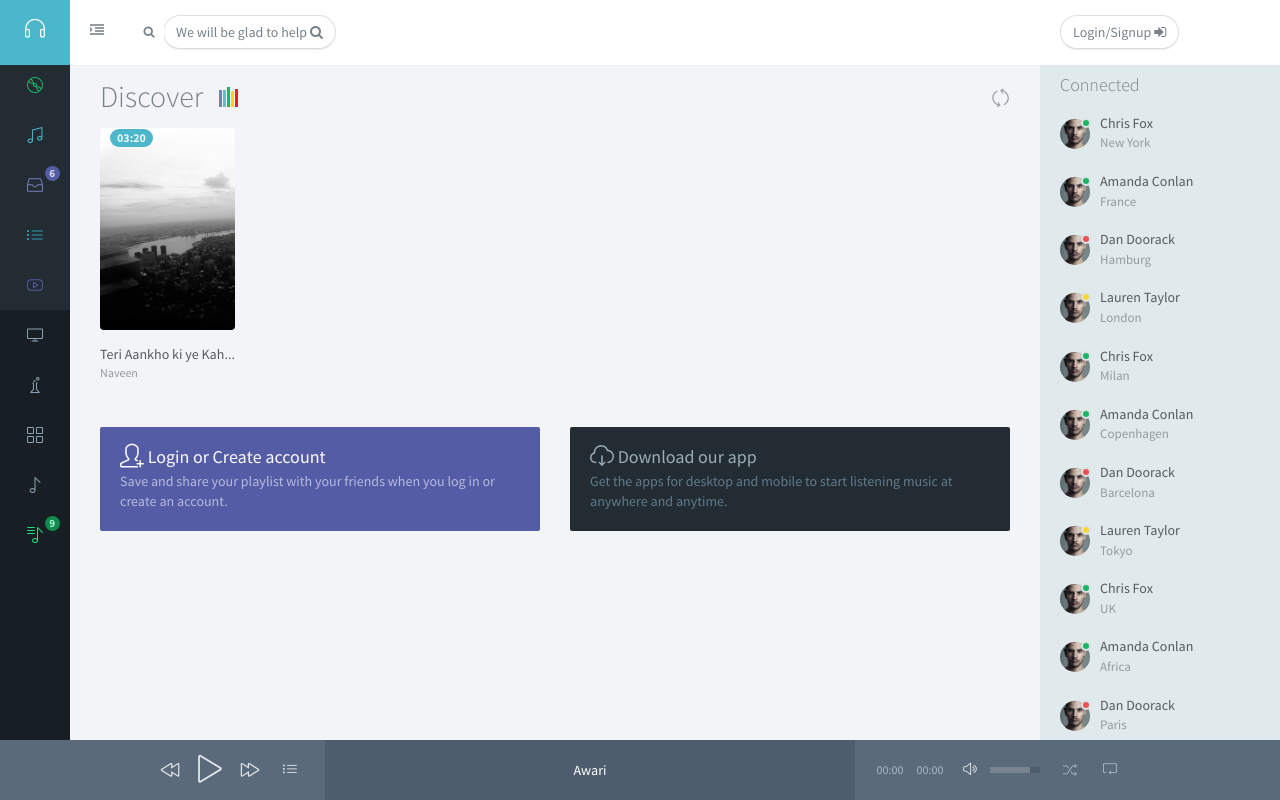
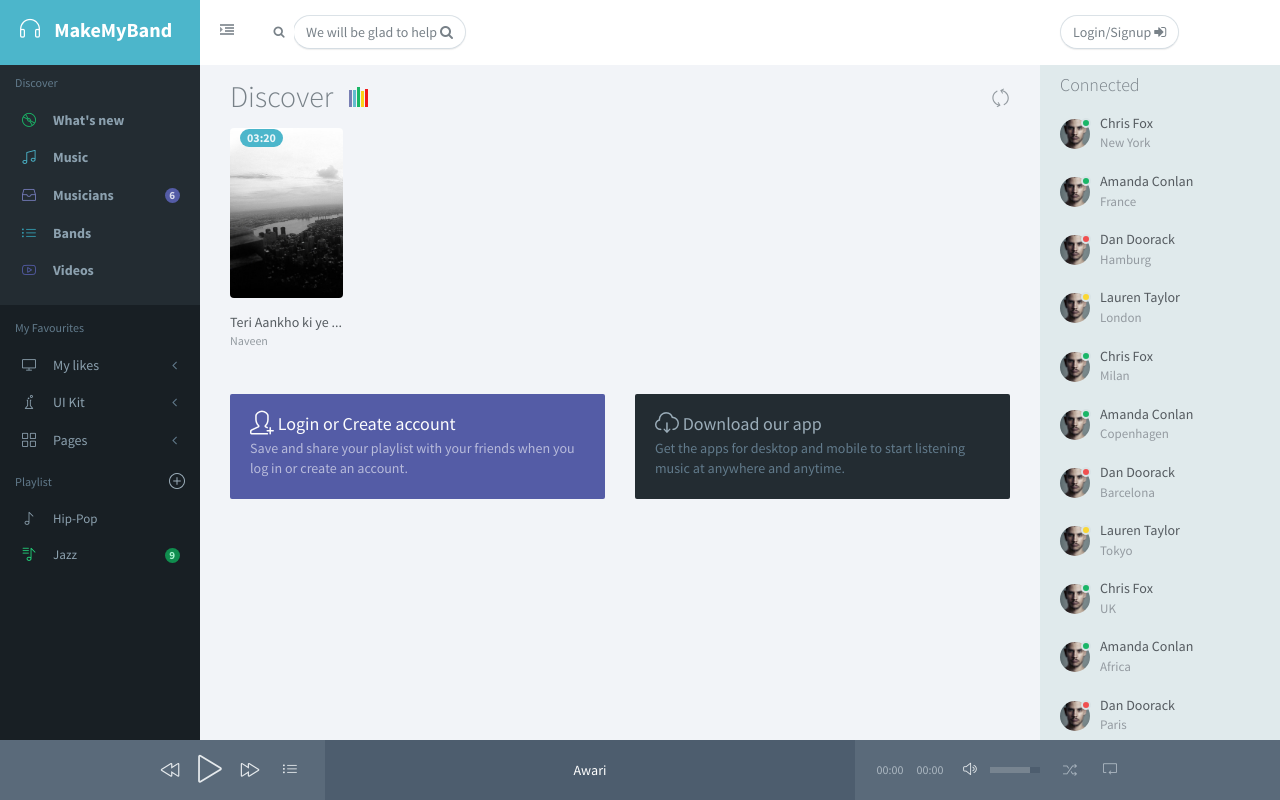
Before and after one commit to ajay2611/mmb, a Django app: page / in a window 1280 px wide. Run offline with Django 3.2, Linux system fonts and the light colour scheme; parts of the project's set-up code (start-up, migrations or seed data) failed here and were passed over; some libraries are stand-ins or nearby versions.

Commit message:
player and nav fix

```diff
--- a/mmb_repo/static/js/jPlayer/demo.js
+++ b/mmb_repo/static/js/jPlayer/demo.js
@@ -9,7 +9,7 @@ $(document).ready(function(){
     {
       title:"Awari",
       artist:"iit Singh",
-      mp3:"/media/Awari.mp3",
+      mp3:"http://localhost/media/Awari.mp3",
       poster: "/static/images/m0.jpg"
     }
   ], {
--- a/mmb_repo/templates/base.html
+++ b/mmb_repo/templates/base.html
@@ -32,7 +32,7 @@
 {% block vbox %}
   <section class="vbox">
     <header class="bg-white-only header header-md navbar navbar-fixed-top-xs">
-      <div class="navbar-header aside bg-info nav-xs">
+      <div class="navbar-header aside bg-info ">
         <a class="btn btn-link visible-xs" data-toggle="class:nav-off-screen,open" data-target="#nav,html">
           <i class="icon-list"></i>
         </a>
@@ -46,7 +46,7 @@
         </a>
       </div>      <ul class="nav navbar-nav hidden-xs">
         <li>
-          <a href="#nav,.navbar-header" data-toggle="class:nav-xs,nav-xs" class="text-muted">
+          <a href="#nav,.navbar-header" data-toggle="class:nav-xs" class="text-muted">
             <i class="fa fa-indent text"></i>
             <i class="fa fa-dedent text-active"></i>
           </a>
@@ -186,7 +186,7 @@
     <section>
       <section class="hbox stretch">
         <!-- .aside -->
-        <aside class="bg-black dk nav-xs aside hidden-print" id="nav">
+        <aside class="bg-black dk  aside hidden-print" id="nav">
           <section class="vbox">
             <section class="w-f-md scrollable">
               <div class="slim-scroll" data-height="auto" data-disable-fade-out="true" data-distance="0" data-size="10px" data-railOpacity="0.2">
```
